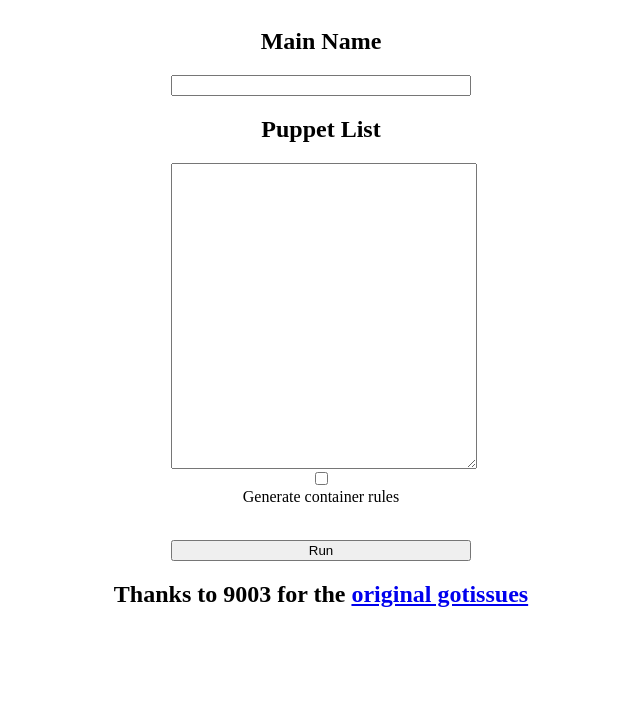
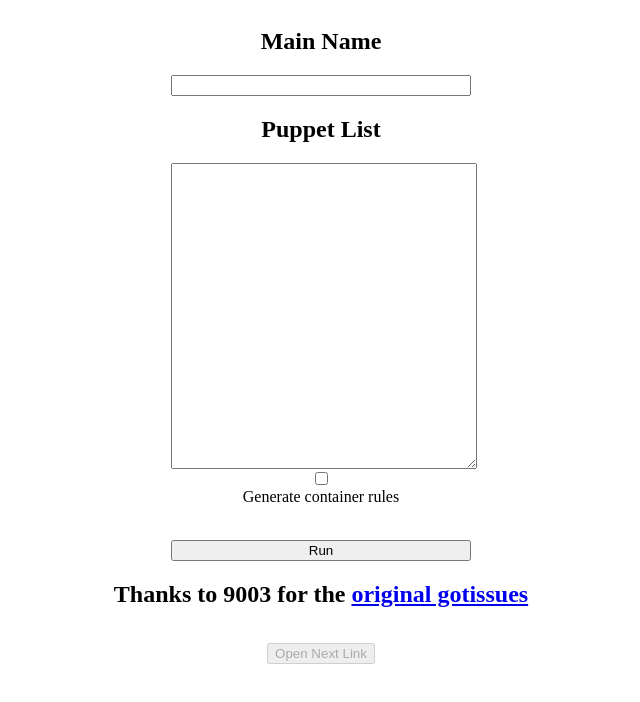
Before and after one commit to jmikk/gi-browser2, a plain HTML site: page index.html in a window 1280 px wide. Shown: the whole page, without its empty margins (319-959 px from the left). Drawn offline with Linux system fonts and the light colour scheme.

Commit message:
Update index.html

```diff
--- a/index.html
+++ b/index.html
@@ -18,6 +18,7 @@
     </form>
     <h2>Thanks to 9003 for the <a href="https://github.com/jmikk/gotIssues">original gotissues</a></h2>
     <div id="progress">
+        <button id="openNextButton" disabled>Open Next Link</button>
 
     </div>
     <script src="script.js"></script>
```
